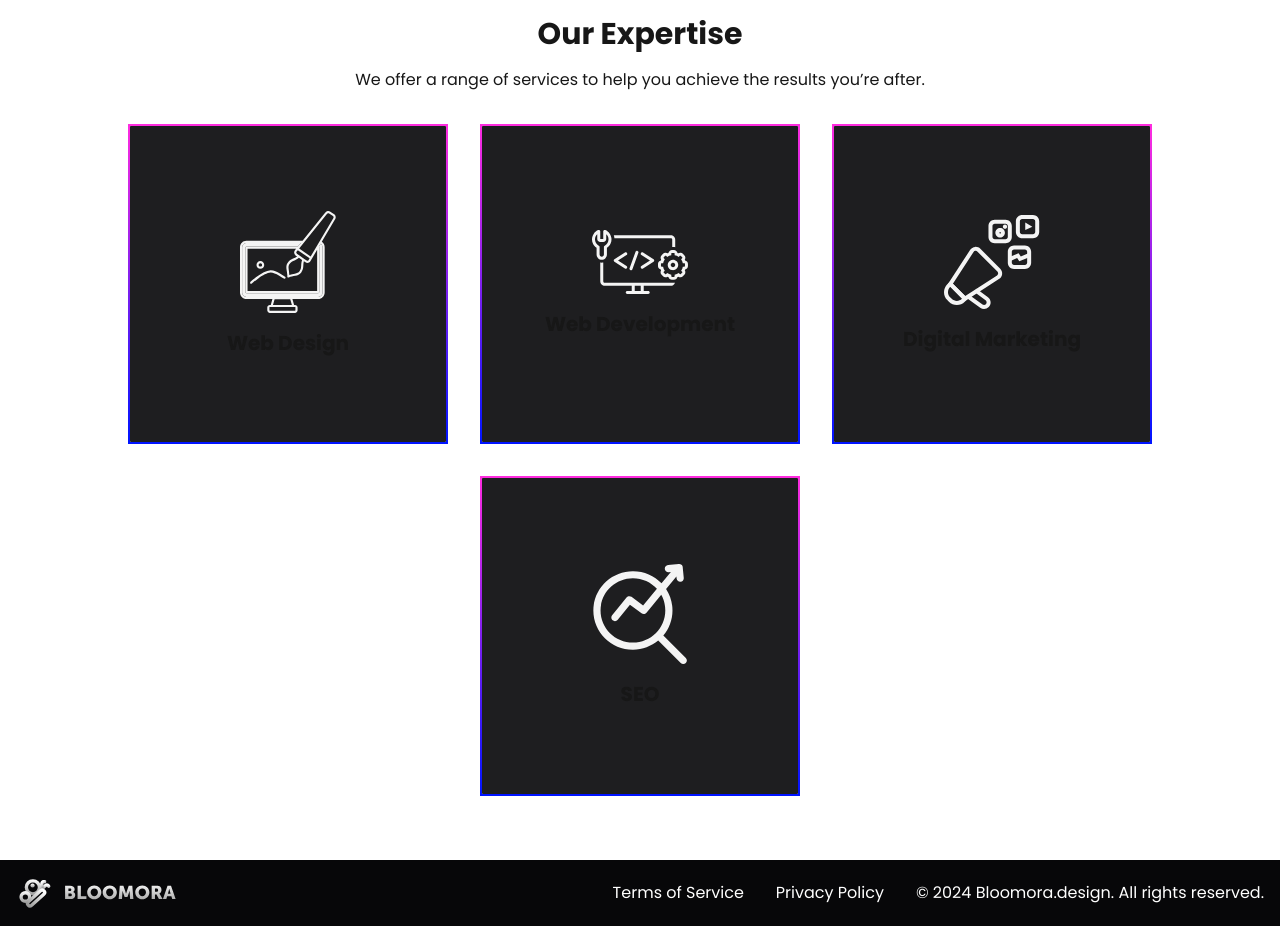
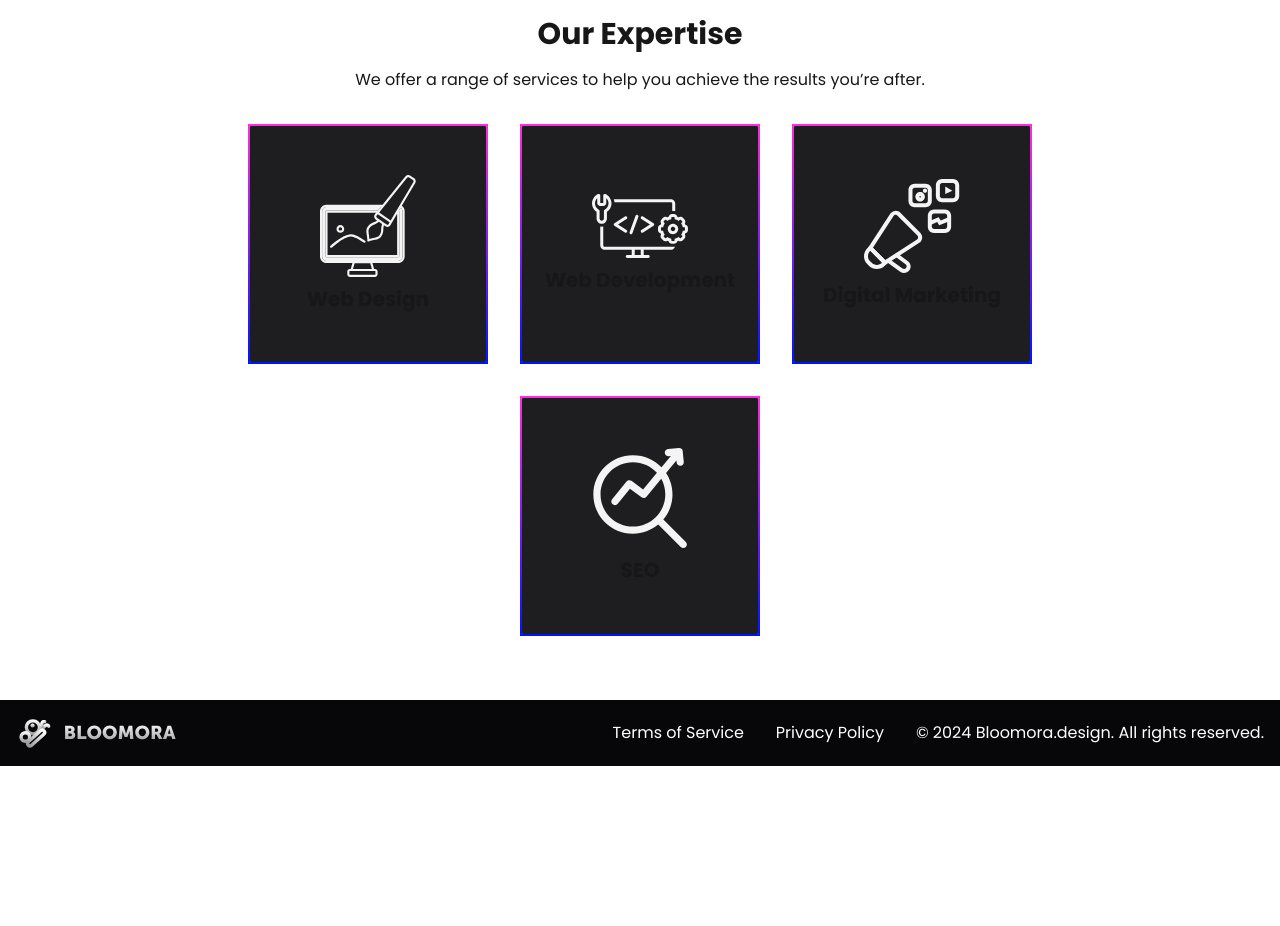
Before and after one commit to moulibheemaneti/bloomora, a Next.js app: page / in a window 1280 px wide. Shown: the part 920-1846 px from the top of the page. After the commit the page ends 1686 px from the top, so only its background shows below. Built offline with nearby package versions, Linux system fonts and the light colour scheme.

Commit message:
Expertise section done.

```diff
--- a/src/app/page.tsx
+++ b/src/app/page.tsx
@@ -1,6 +1,6 @@
 import Image from "next/image";
 
-interface Expertise{
+interface Expertise {
   title: string;
   description: string;
   iconPath: string;
@@ -62,13 +62,38 @@ export default function Home() {
           {ourExpertise.map((expertise, index) => (
             <div
               key={index}
-              className="bg-[#1E1E20] rounded-lg text-center flex flex-col items-center justify-center gap-4 hover:cursor-pointer hover:scale-105 transition relative overflow-hidden"
-              style={{ width: '20rem', height: '20rem', border: '2px solid', borderImage: 'linear-gradient(to bottom, #FF2CDF, #0014FF) 1' }}
+              className="group bg-[#1E1E20] rounded-lg text-center flex flex-col items-center justify-center gap-4 hover:cursor-pointer transition relative overflow-hidden hover:scale-105"
+              style={{
+                width: '15rem',
+                height: '15rem',
+                border: '2px solid',
+                borderImage: 'linear-gradient(to bottom, #FF2CDF, #0014FF) 1',
+              }}
             >
-              <div className="absolute inset-0 bg-gradient-to-b from-[#FF2CDF] to-[#0014FF] opacity-0 hover:opacity-100 transition-opacity duration-300"></div>
-              <Image src={expertise.iconPath} alt={expertise.title} width={96} height={96} className="relative z-10" />
-              <h3 className="text-xl font-bold">{expertise.title}</h3>
-              {/* <p className="mt-2">{expertise.description}</p> */}
+              {/* Default State: Icon and Title */}
+              <div className="relative z-10 flex flex-col items-center transition-all duration-300 group-hover:opacity-0">
+                <Image
+                  src={expertise.iconPath}
+                  alt={expertise.title}
+                  width={96}
+                  height={96}
+                />
+                <h3 className="text-xl font-bold mt-2">{expertise.title}</h3>
+              </div>
+
+              {/* Hover State: Title and Description with Gradient Background */}
+              <div className="absolute inset-0 bg-gradient-to-b from-[#FF2CDF] to-[#0014FF] opacity-0 group-hover:opacity-100 transition-opacity duration-300 flex flex-col items-center justify-center text-white p-4">
+              <Image
+                  src={expertise.iconPath}
+                  alt={expertise.title}
+                  width={48}
+                  height={48}
+                  className="mb-4"
+                />
+                <h3 className="text-xl font-bold">{expertise.title}</h3>
+                <p className="mt-2 text-sm">{expertise.description}</p>
+                <p className="mt-2 text-sm font-bold">Know More</p>
+              </div>
             </div>
           ))}
         </div>
```
